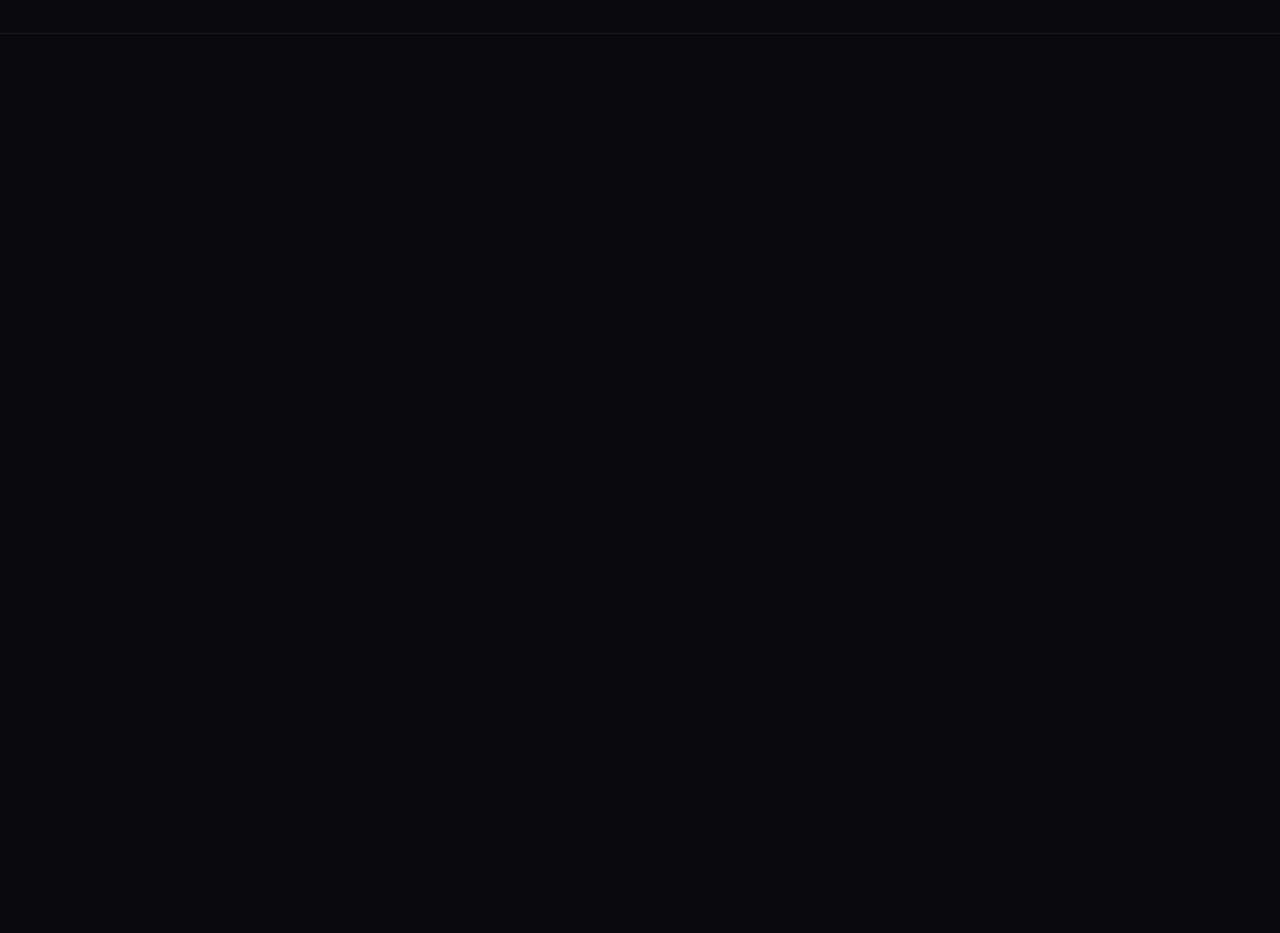
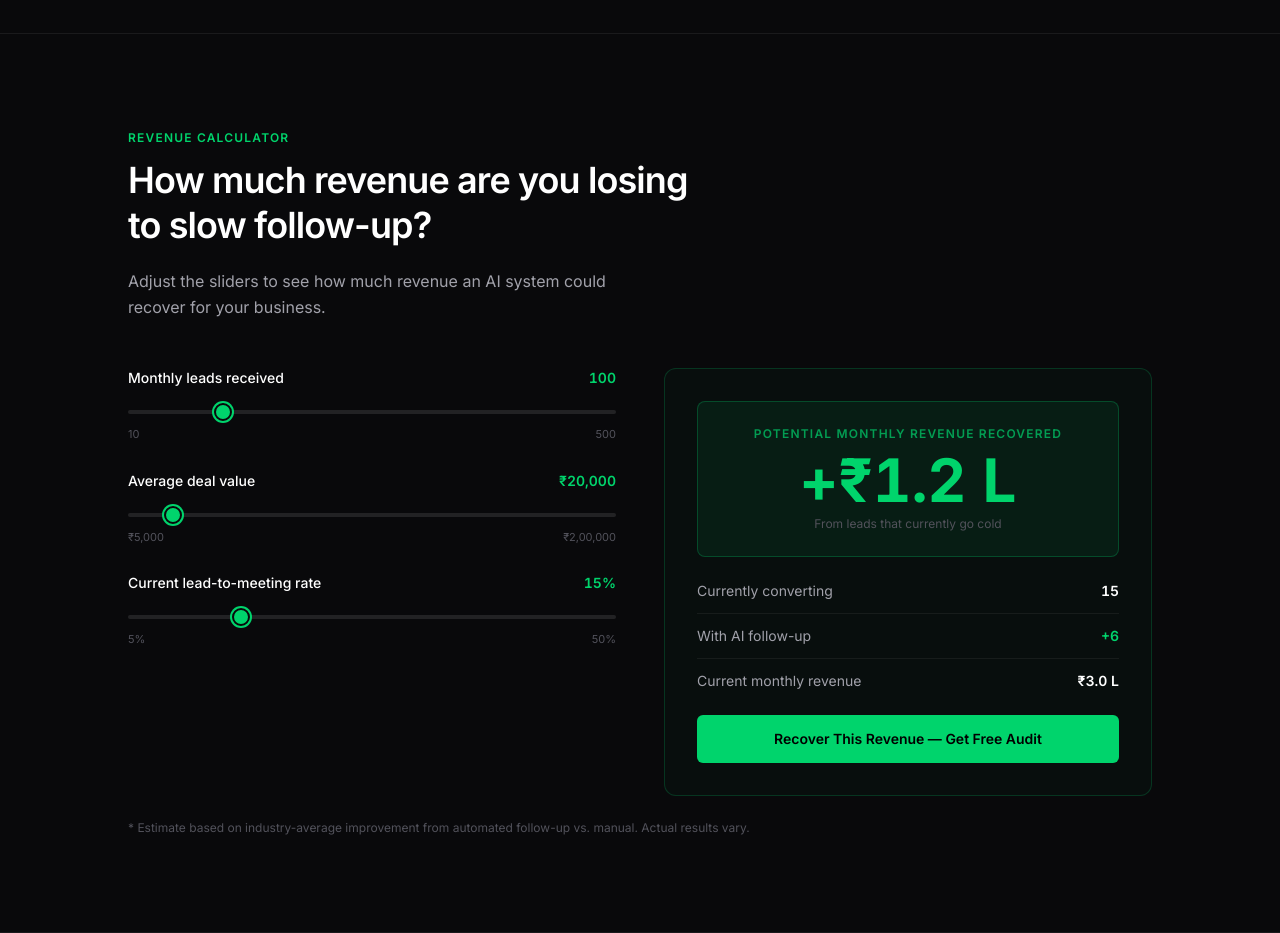
Before and after one commit to singh-abhinandan/GitLime, a React (Vite) app in the folder gitlime/: page / in a window 1280 px wide. Shown: the part 4260-5193 px from the top of the page. Before the commit the page ends 4294 px from the top, so only its background shows below. Built offline with nearby package versions, Linux system fonts and the light colour scheme.

Commit message:
feat: implement interactive Revenue ROI Calculator section

```diff
--- a/gitlime/src/App.jsx
+++ b/gitlime/src/App.jsx
@@ -6,6 +6,7 @@ import TheSystem from './components/TheSystem/TheSystem';
 import TheProblem from './components/TheProblem/TheProblem';
 import SeeItWorking from './components/SeeItWorking/SeeItWorking';
 import Industries from './components/Industries/Industries';
+import RoiCalculator from './components/RoiCalculator/RoiCalculator';
 
 export default function App() {
   return (
@@ -19,6 +20,7 @@ export default function App() {
         <TheProblem />
         <SeeItWorking />
         <Industries />
+        <RoiCalculator />
       </main>
     </div>
   );
--- /dev/null
+++ b/gitlime/src/components/RoiCalculator/RoiCalculator.jsx
@@ -0,0 +1,204 @@
+import { useState } from 'react';
+
+const GCAL_URL = 'https://calendar.app.google/qrEhoCCEN9ZwNTyq5';
+
+function fmt(n) {
+  if (n >= 10000000) return '₹' + (n / 10000000).toFixed(1) + ' Cr';
+  if (n >= 100000) return '₹' + (n / 100000).toFixed(1) + ' L';
+  if (n >= 1000) return '₹' + n.toLocaleString('en-IN');
+  return '₹' + n;
+}
+
+export default function RoiCalculator() {
+  const [leads, setLeads] = useState(100);
+  const [dealValue, setDealValue] = useState(20000);
+  const [conversionRate, setConversionRate] = useState(15);
+
+  const conv = conversionRate / 100;
+  const currentMeetings = Math.round(leads * conv);
+  const aiConv = Math.min(conv * 1.4, 0.9);
+  const newMeetings = Math.round(leads * aiConv) - currentMeetings;
+  const currentRev = currentMeetings * dealValue;
+  const recoveredRev = newMeetings * dealValue;
+
+  const openCalendar = () => {
+    window.open(GCAL_URL, '_blank', 'noopener,noreferrer');
+  };
+
+  return (
+    <section
+      className="border-b border-white/[0.07] px-4 py-16 md:py-24"
+      id="roi-calculator"
+      aria-labelledby="roi-heading"
+    >
+      <div className="mx-auto max-w-5xl">
+        <div className="mb-10 sm:mb-12">
+          <p className="mb-3 text-xs font-semibold uppercase tracking-widest text-[#00d46c]">
+            Revenue Calculator
+          </p>
+          <h2
+            id="roi-heading"
+            className="max-w-xl text-2xl font-semibold leading-tight tracking-tight text-white sm:text-3xl md:text-4xl"
+          >
+            How much revenue are you losing to slow follow-up?
+          </h2>
+          <p className="mt-4 max-w-lg text-sm leading-relaxed text-[#a1a1aa] sm:mt-5 sm:text-base">
+            Adjust the sliders to see how much revenue an AI system could recover for your business.
+          </p>
+        </div>
+
+        <div className="grid gap-8 lg:grid-cols-2 lg:gap-12">
+          {/* Sliders Input Column */}
+          <div className="flex flex-col gap-7" role="form" aria-label="ROI calculator inputs">
+            {/* Monthly Leads */}
+            <div>
+              <div className="mb-2 flex items-center justify-between">
+                <label htmlFor="roi-leads" className="text-sm font-medium text-white">
+                  Monthly leads received
+                </label>
+                <span id="roi-leads-val" className="text-sm font-semibold tabular-nums text-[#00d46c]">
+                  {leads}
+                </span>
+              </div>
+              <input
+                type="range"
+                id="roi-leads"
+                className="roi-slider"
+                min="10"
+                max="500"
+                step="10"
+                value={leads}
+                onChange={(e) => setLeads(parseInt(e.target.value, 10))}
+                aria-label="Monthly leads received"
+                aria-valuemin="10"
+                aria-valuemax="500"
+                aria-valuenow={leads}
+              />
+              <div className="mt-1.5 flex justify-between text-[11px] text-[#52525b]">
+                <span>10</span>
+                <span>500</span>
+              </div>
+            </div>
+
+            {/* Deal Value */}
+            <div>
+              <div className="mb-2 flex items-center justify-between">
+                <label htmlFor="roi-deal" className="text-sm font-medium text-white">
+                  Average deal value
+                </label>
+                <span id="roi-deal-val" className="text-sm font-semibold tabular-nums text-[#00d46c]">
+                  {'₹' + dealValue.toLocaleString('en-IN')}
+                </span>
+              </div>
+              <input
+                type="range"
+                id="roi-deal"
+                className="roi-slider"
+                min="5000"
+                max="200000"
+                step="5000"
+                value={dealValue}
+                onChange={(e) => setDealValue(parseInt(e.target.value, 10))}
+                aria-label="Average deal value in rupees"
+                aria-valuemin="5000"
+                aria-valuemax="200000"
+                aria-valuenow={dealValue}
+              />
+              <div className="mt-1.5 flex justify-between text-[11px] text-[#52525b]">
+                <span>₹5,000</span>
+                <span>₹2,00,000</span>
+              </div>
+            </div>
+
+            {/* Conversion Rate */}
+            <div>
+              <div className="mb-2 flex items-center justify-between">
+                <label htmlFor="roi-conv" className="text-sm font-medium text-white">
+                  Current lead-to-meeting rate
+                </label>
+                <span id="roi-conv-val" className="text-sm font-semibold tabular-nums text-[#00d46c]">
+                  {conversionRate}%
+                </span>
+              </div>
+              <input
+                type="range"
+                id="roi-conv"
+                className="roi-slider"
+                min="5"
+                max="50"
+                step="1"
+                value={conversionRate}
+                onChange={(e) => setConversionRate(parseInt(e.target.value, 10))}
+                aria-label="Current lead to meeting conversion rate percentage"
+                aria-valuemin="5"
+                aria-valuemax="50"
+                aria-valuenow={conversionRate}
+              />
+              <div className="mt-1.5 flex justify-between text-[11px] text-[#52525b]">
+                <span>5%</span>
+                <span>50%</span>
+              </div>
+            </div>
+          </div>
+
+          {/* Results Card Column */}
+          <div
+            className="rounded-xl border border-[#00d46c]/20 bg-[#00d46c]/[0.03] p-6 sm:p-8"
+            aria-live="polite"
+            aria-atomic="true"
+          >
+            {/* BIG NUMBER Card */}
+            <div className="mb-6 rounded-lg border border-[#00d46c]/25 bg-[#00d46c]/[0.08] px-4 py-6 text-center">
+              <p className="text-xs font-semibold uppercase tracking-widest text-[#00d46c]/70">
+                Potential monthly revenue recovered
+              </p>
+              <p id="roi-recovered" className="roi-result-num mt-2 text-5xl font-bold text-[#00d46c] sm:text-6xl">
+                {'+' + fmt(recoveredRev)}
+              </p>
+              <p className="mt-1.5 text-xs text-[#52525b]">
+                From leads that currently go cold
+              </p>
+            </div>
+
+            {/* Supporting Stats */}
+            <div className="flex flex-col gap-3 text-sm">
+              <div className="flex items-center justify-between">
+                <span className="text-[#a1a1aa]">Currently converting</span>
+                <span id="roi-current-meetings" className="roi-result-num font-semibold text-white">
+                  {currentMeetings}
+                </span>
+              </div>
+              <div className="flex items-center justify-between border-t border-white/[0.06] pt-3">
+                <span className="text-[#a1a1aa]">With AI follow-up</span>
+                <span id="roi-new-meetings" className="roi-result-num font-semibold text-[#00d46c]">
+                  {'+' + newMeetings}
+                </span>
+              </div>
+              <div className="flex items-center justify-between border-t border-white/[0.06] pt-3">
+                <span className="text-[#a1a1aa]">Current monthly revenue</span>
+                <span id="roi-current-rev" className="roi-result-num font-semibold text-white">
+                  {fmt(currentRev)}
+                </span>
+              </div>
+            </div>
+
+            {/* CTA Button */}
+            <button
+              type="button"
+              onClick={openCalendar}
+              className="mt-6 flex min-h-[48px] w-full items-center justify-center gap-2 rounded-md bg-[#00d46c] px-5 py-3 text-sm font-semibold text-black transition hover:bg-[#00bf61] cursor-pointer"
+              aria-label="Recover this revenue — get free audit"
+            >
+              Recover This Revenue — Get Free Audit
+            </button>
+          </div>
+        </div>
+
+        {/* Disclaimer */}
+        <p className="mt-6 text-xs text-[#52525b]">
+          * Estimate based on industry-average improvement from automated follow-up vs. manual. Actual results vary.
+        </p>
+      </div>
+    </section>
+  );
+}
--- a/gitlime/src/index.css
+++ b/gitlime/src/index.css
@@ -27,3 +27,48 @@
     overflow: hidden;
   }
 }
+
+/* ROI Slider */
+.roi-slider {
+  -webkit-appearance: none;
+  -moz-appearance: none;
+  appearance: none;
+  width: 100%;
+  height: 4px;
+  background: rgba(255, 255, 255, 0.1);
+  border-radius: 2px;
+  outline: none;
+  cursor: pointer;
+}
+
+.roi-slider::-webkit-slider-thumb {
+  -webkit-appearance: none;
+  appearance: none;
+  width: 18px;
+  height: 18px;
+  border-radius: 50%;
+  background: #00d46c;
+  cursor: pointer;
+  border: 2px solid #09090b;
+  box-shadow: 0 0 0 2px #00d46c;
+}
+
+.roi-slider::-moz-range-thumb {
+  width: 18px;
+  height: 18px;
+  border-radius: 50%;
+  background: #00d46c;
+  cursor: pointer;
+  border: 2px solid #09090b;
+  box-shadow: 0 0 0 2px #00d46c;
+}
+
+.roi-slider:focus-visible {
+  outline: 2px solid #00d46c;
+  outline-offset: 4px;
+  border-radius: 2px;
+}
+
+.roi-result-num {
+  font-variant-numeric: tabular-nums;
+}
```
Also changed, not shown: gitlime/src/components/Industries/Industries.jsx (line endings or trailing spaces).
